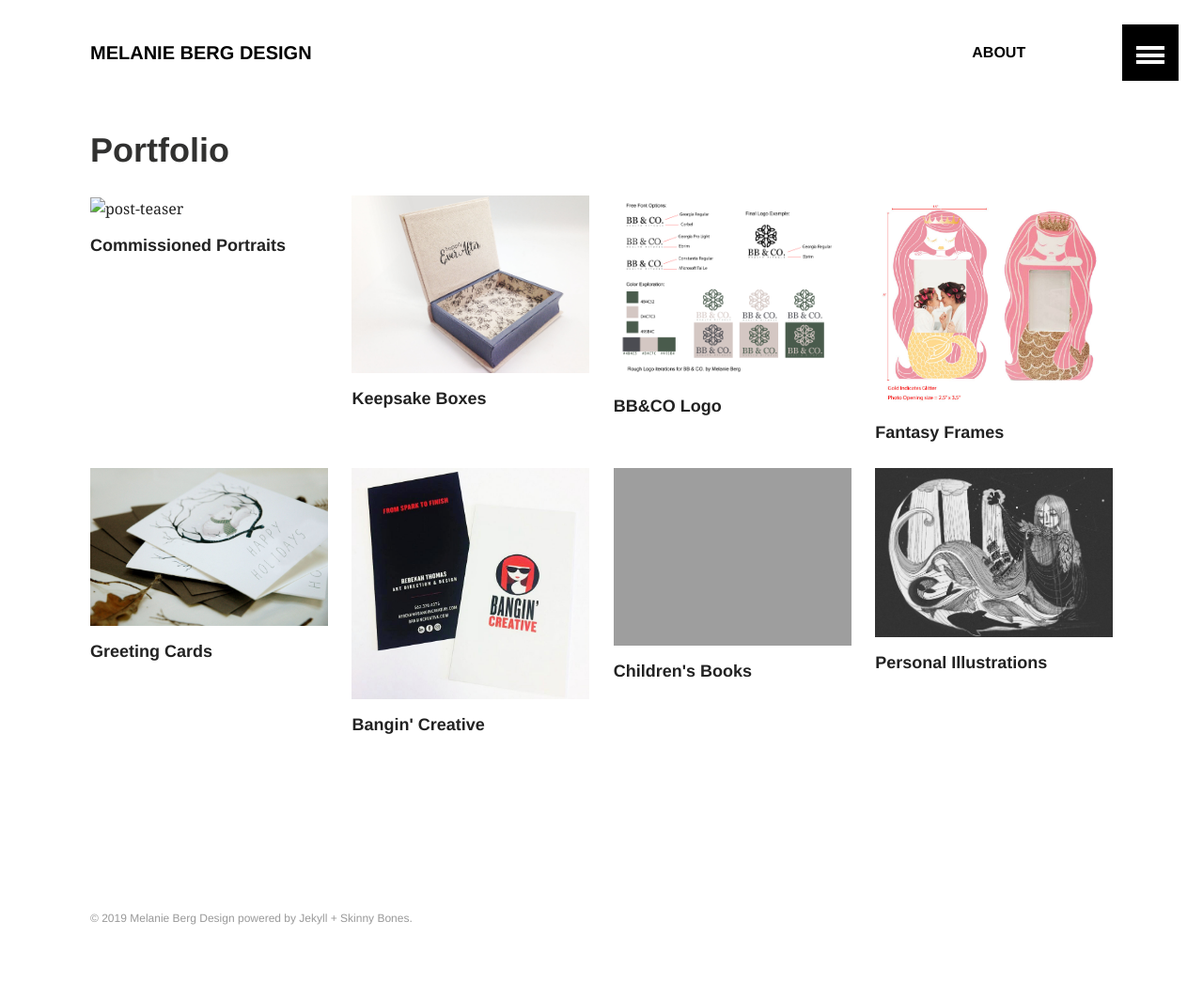
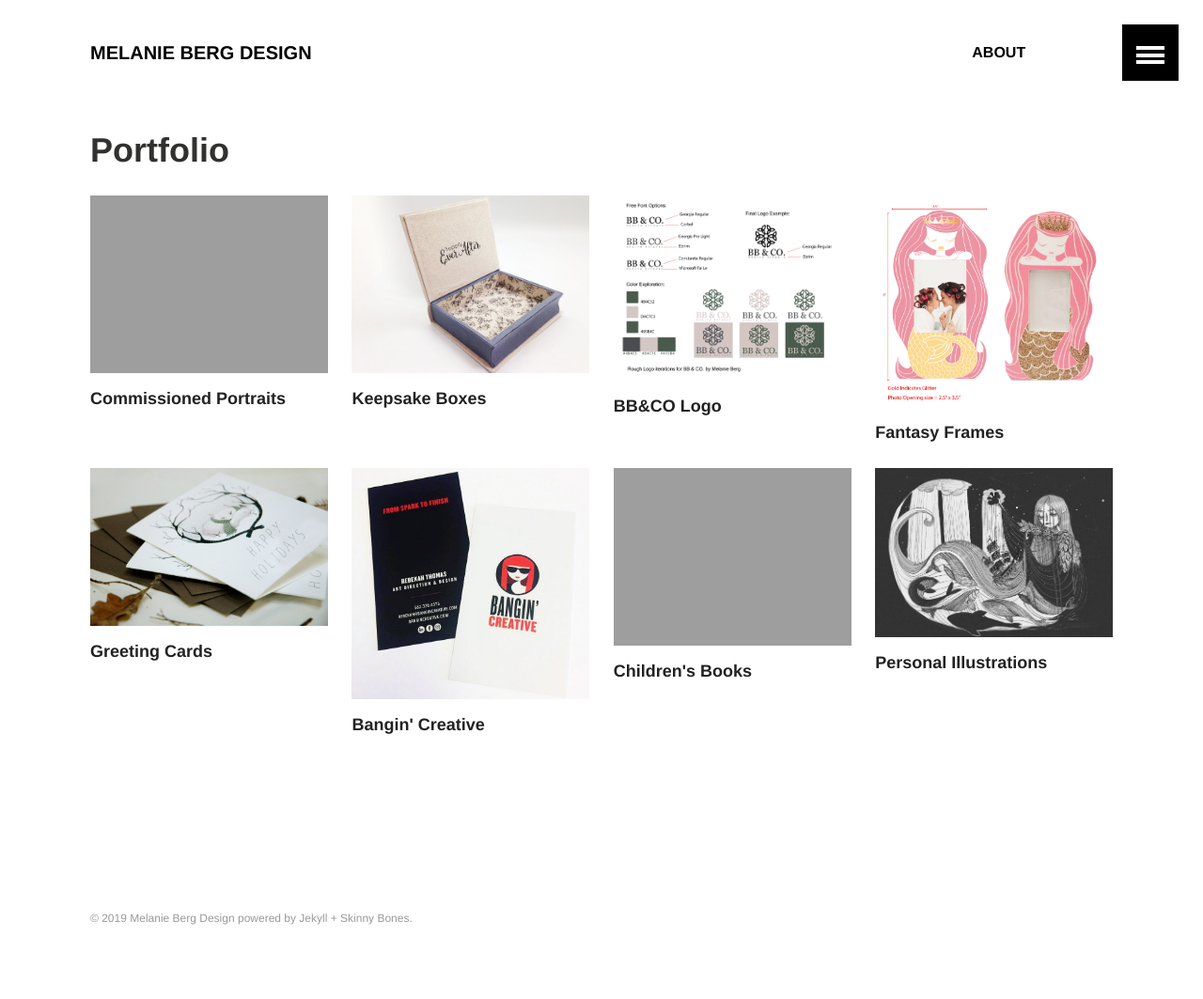
Before and after one commit to angiehemans/melanie-portfolio, a Jekyll site: the page built from index.md, in a window 1280 px wide. Shown: the whole page at 94% size. Built offline with Jekyll 4.4.1, drawn with Linux system fonts in a browser that asks for light colours.

Commit message:
Updated Commissioned Portraits

```diff
--- a/_posts/2019-05-01-commissioned-portraits.markdown
+++ b/_posts/2019-05-01-commissioned-portraits.markdown
@@ -1,6 +1,7 @@
 ---
 title: Commissioned Portraits
 date: 2019-05-01 05:47:00 Z
+image: "/uploads/madi_portrait_illustration_final.jpg"
 ---
 
 ![khaleesi_portrait_05.jpg](/uploads/khaleesi_portrait_05.jpg)
```
